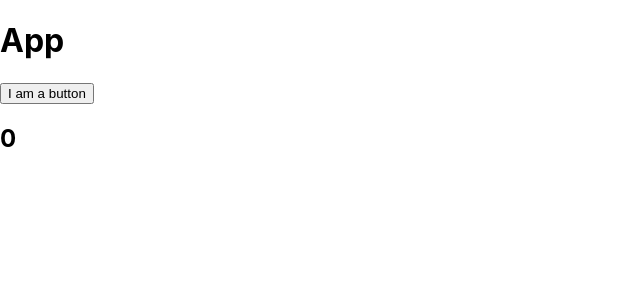
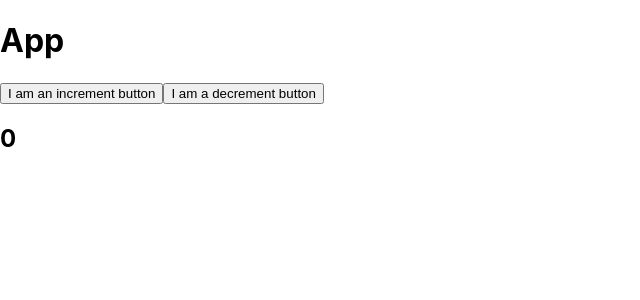
Before and after one commit to emilyjspencer/Testing-React, a React (Create React App) app: page / in a window 1280 px wide. Shown: the top 300 px of the page, without its empty margins (0-640 px from the left). Built offline with nearby package versions, Linux system fonts and the light colour scheme.

Commit message:
Adds decrement functionality via a decrement button with a passing test

```diff
--- a/src/App.js
+++ b/src/App.js
@@ -15,7 +15,8 @@ class App extends Component {
   return (
     <div data-test="component-app">
       <h1>App</h1>
-      <button onClick={() => this.setState({ counter: this.state.counter + 1})} data-test="increment-button">I am a button</button>
+      <button onClick={() => this.setState({ counter: this.state.counter + 1})} data-test="increment-button">I am an increment button</button>
+      <button onClick={() => this.setState({ counter: this.state.counter - 1})} data-test="decrement-button">I am a decrement button</button>
       <h2 data-test="counterDisplay">{this.state.counter}</h2>
     </div>
   );
```
Also changed, not shown: 1 other file (tests, documents, lock files or other folders).
